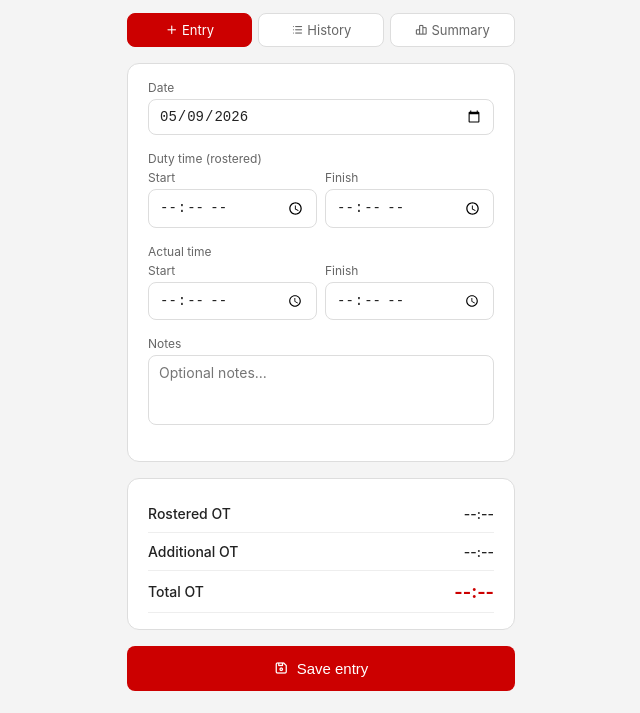
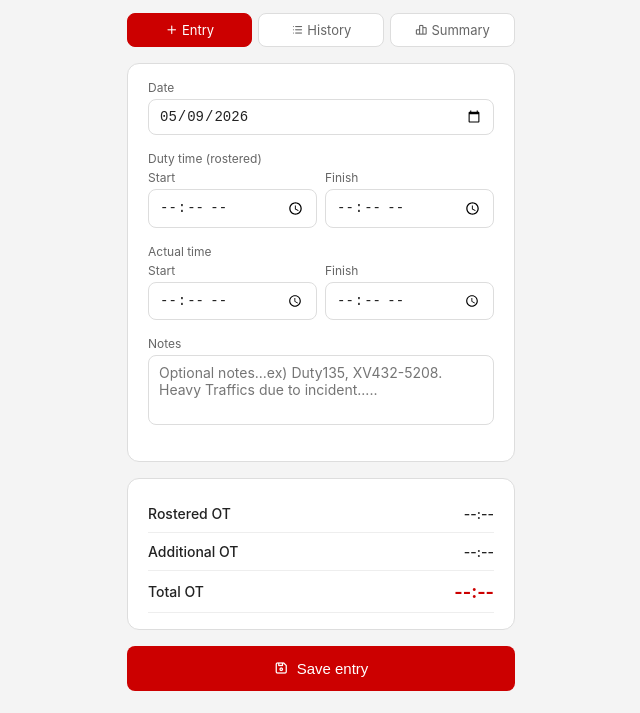
Before and after one commit to ustarman/OT-Calculator, a plain HTML site: page index.html in a window 1280 px wide. Shown: the part 87-800 px from the top of the page, without its empty margins (319-959 px from the left). Drawn offline with Linux system fonts and the light colour scheme.

Commit message:
Update index.html

```diff
--- a/index.html
+++ b/index.html
@@ -111,7 +111,7 @@ textarea { width: 100%; padding: 8px 10px; border: 0.5px solid #ddd; border-radi
       </div>
       <div class="field-group">
         <label class="field-label">Notes</label>
-        <textarea id="notes" placeholder="Optional notes..."></textarea>
+        <textarea id="notes" placeholder="Optional notes...ex) Duty135, XV432-5208. Heavy Traffics due to incident....."></textarea>
       </div>
     </div>
 
```
